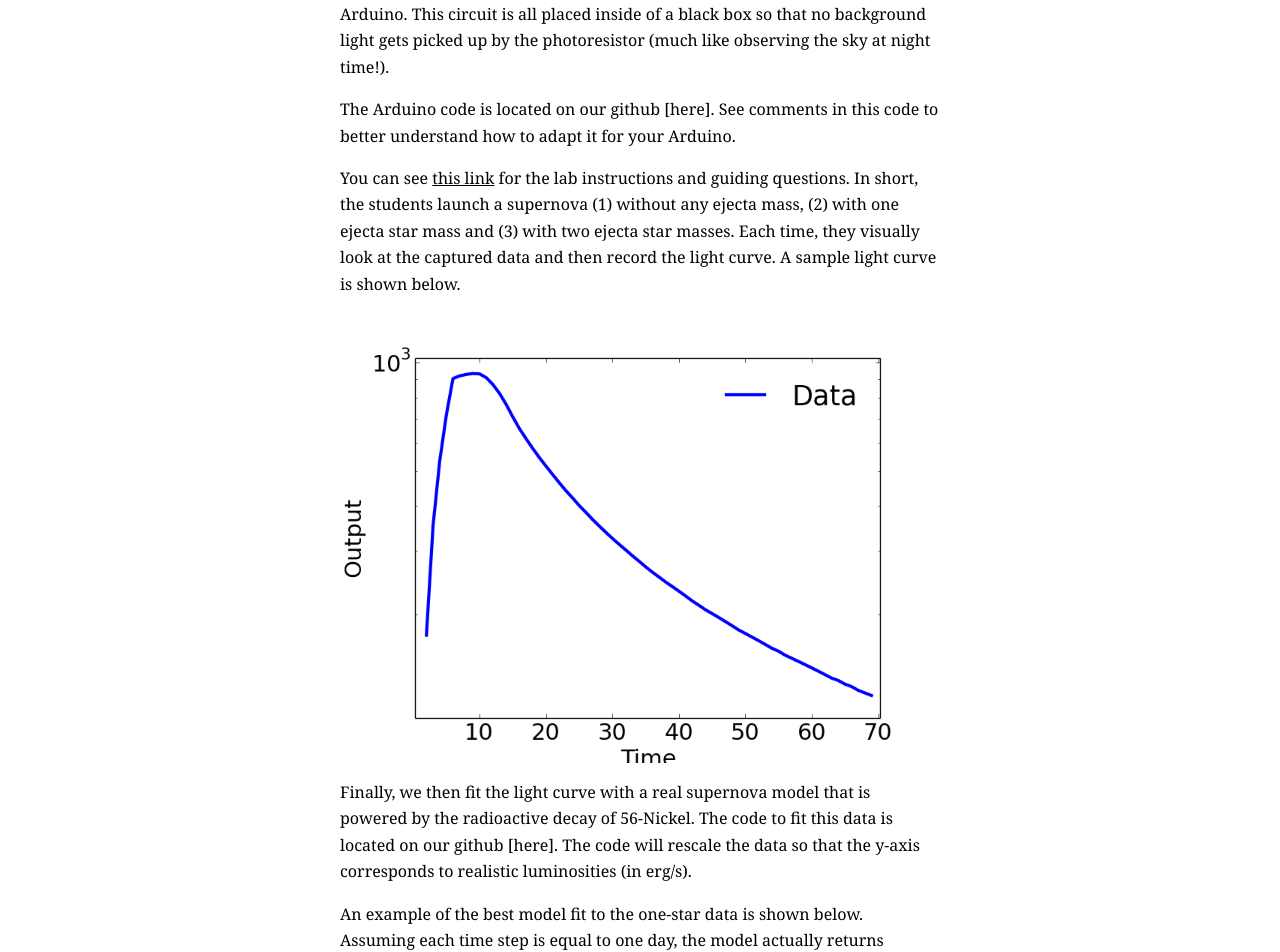
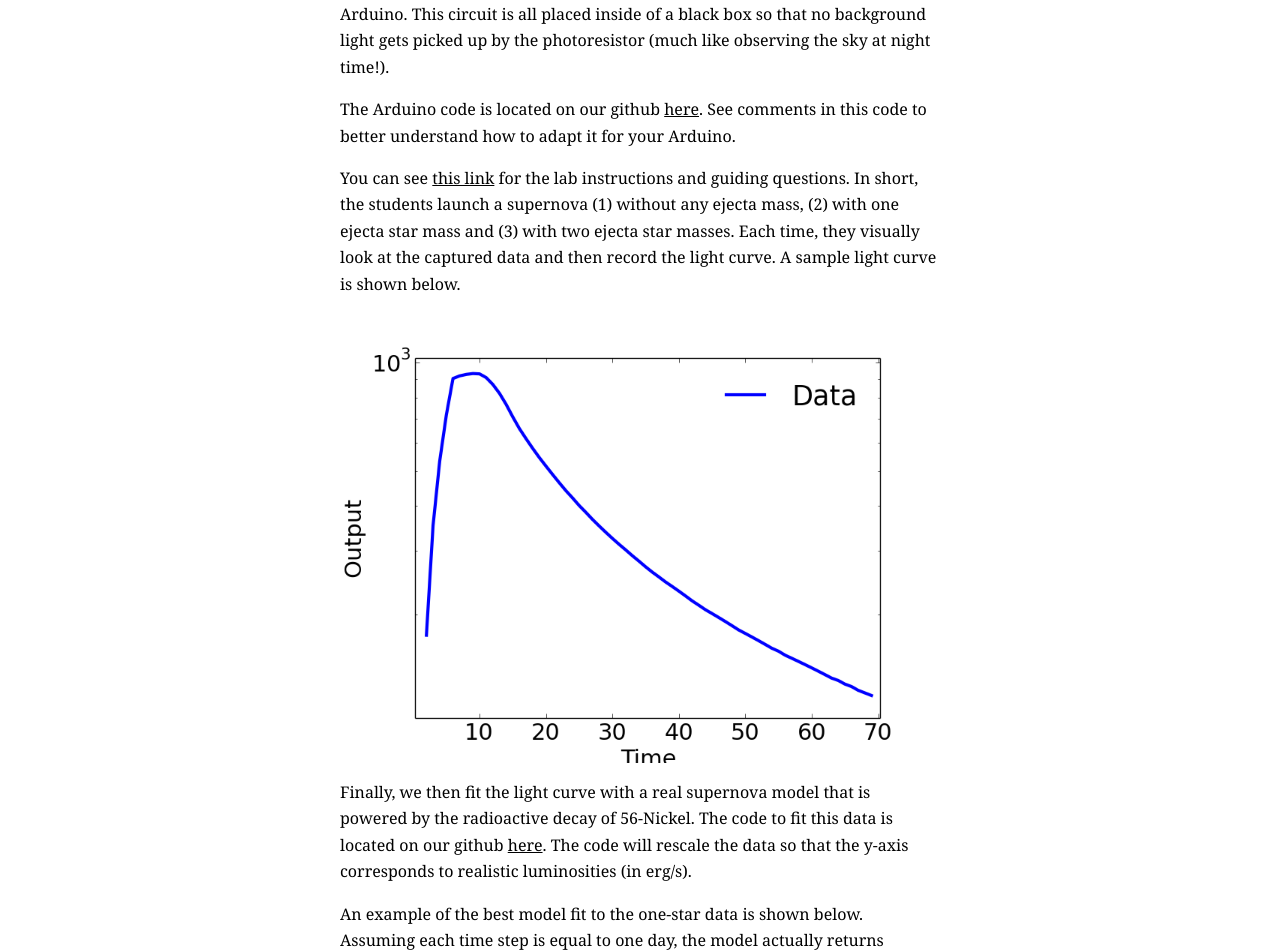
Before and after one commit to CashewsAndScrews/Millennial, a Jekyll site: the page built from _posts/2017-05-21-Arduino-SN.md, in a window 1280 px wide and 1400 px high, scrolled down 3208 px. Shown: the part 162-1114 px from the top of the window. Built offline with Jekyll 4.4.1, drawn with Linux system fonts in a browser that asks for light colours; nearby versions of some CDN libraries; part of the change alters nothing that is shown.

```diff
--- a/_posts/2017-05-21-Arduino-SN.md
+++ b/_posts/2017-05-21-Arduino-SN.md
@@ -51,13 +51,13 @@ Next, the photoresistor is used to measure the supernova. One leg of the photore
 
 Finally, the button is used to tell the Arduino when to set off a supernova. It is wired in the same way as a photoresistor. But rather than light determining the resistance, the pressing of the button lowers the resistance to trigger the Arduino. This circuit is all placed inside of a black box so that no background light gets picked up by the photoresistor (much like observing the sky at night time!).
 
-The Arduino code is located on our github [here]. See comments in this code to better understand how to adapt it for your Arduino.
+The Arduino code is located on our github [here](https://github.com/CashewsAndScrews/Arduino_SN). See comments in this code to better understand how to adapt it for your Arduino.
 
 You can see [this link](https://docs.google.com/document/d/1PPT-yslngogyZSKpOTCSjdIDPOIj7qzCyF9yDEEWJCY/edit?usp=sharing) for the lab instructions and guiding questions. In short, the students launch a supernova (1) without any ejecta mass, (2) with one ejecta star mass and (3) with two ejecta star masses. Each time, they visually look at the captured data and then record the light curve. A sample light curve is shown below.
 
 ![data](/images/asn_5.png)
 
-Finally, we then fit the light curve with a real supernova model that is powered by the radioactive decay of 56-Nickel. The code to fit this data is located on our github [here]. The code will rescale the data so that the y-axis corresponds to realistic luminosities (in erg/s).
+Finally, we then fit the light curve with a real supernova model that is powered by the radioactive decay of 56-Nickel. The code to fit this data is located on our github [here](https://github.com/CashewsAndScrews/Arduino_SN). The code will rescale the data so that the y-axis corresponds to realistic luminosities (in erg/s).
 
 An example of the best model fit to the one-star data is shown below. Assuming each time step is equal to one day, the model actually returns surprisingly realistic parameters, with an ejecta mass of [!].
 
```
